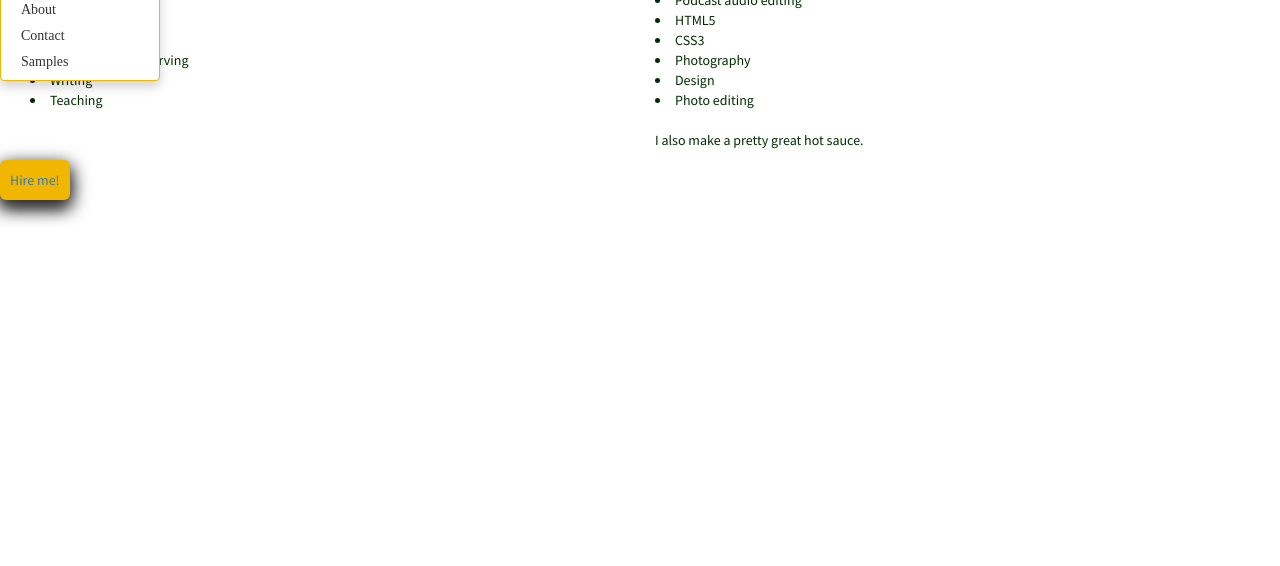
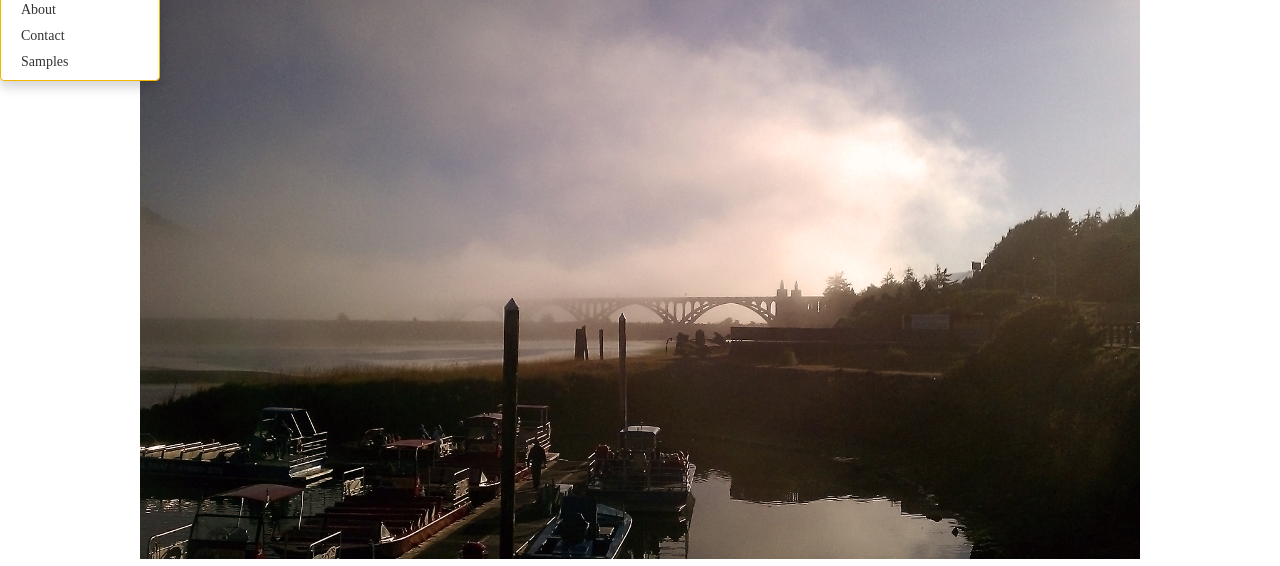
Before and after one commit to cr-allen/portfolio-site, a plain HTML site: page about.html in a window 1280 px wide. Shown: the part 85-651 px from the top of the page. Drawn offline with Linux system fonts and the light colour scheme; files whose address does not match are found by name.

Commit message:
added hero for about

```diff
--- a/about.html
+++ b/about.html
@@ -37,8 +37,8 @@
     <!-- end navbar -->
     <!-- why is this obscuring the hero -->
 <!--begin hero and bio-->
-  <div class="hero">
-    <img src="" alt="" class="hero img-responsive">
+  <div class="hero" align="center">
+    <img src="pics/rogue-river2.jpg" alt="" class="hero img-responsive">
       <!-- <p class="text">I'm originally from Denver but have lived in Fresno for the last 20 or so years. After getting a BA in history from Fresno State, I worked as a customer service representative for a large wireless provider and as a substitute teacher. I intended to become a teacher, but while I will always be passionate aboui education, I decided it was best to switch career paths. Since making that decision, I have jumped on the tech train and now have a couple classes from Geekwise under my belt. -->
       <p class="text">
         <!-- My philosophy of design that is that it should be bold, clean, and thoughtful. -->
--- a/css/about.css
+++ b/css/about.css
@@ -18,6 +18,10 @@
  }
 
 /**begin hero**/
+.hero{
+  padding-top: 30px;
+  height: 80%;
+}
 .text{
   font-family: 'Source Sans Pro', sans-serif;
   color: #002D00;
--- a/css/samples.css
+++ b/css/samples.css
@@ -2,7 +2,6 @@
 .navbar-default {
   background: ;
 }
-
 .dropdown-menu:li {
     text-align: left;
 }
```
